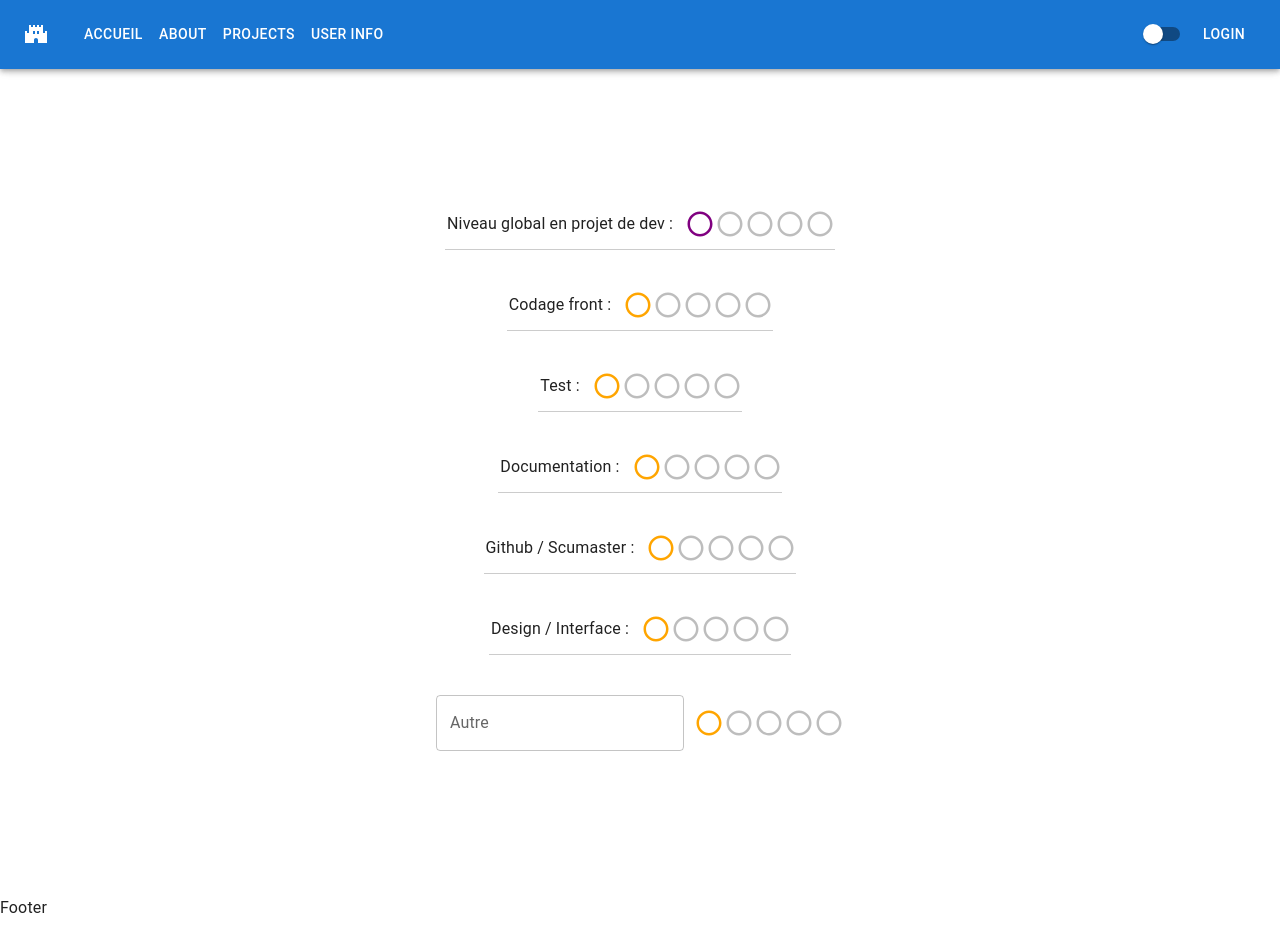
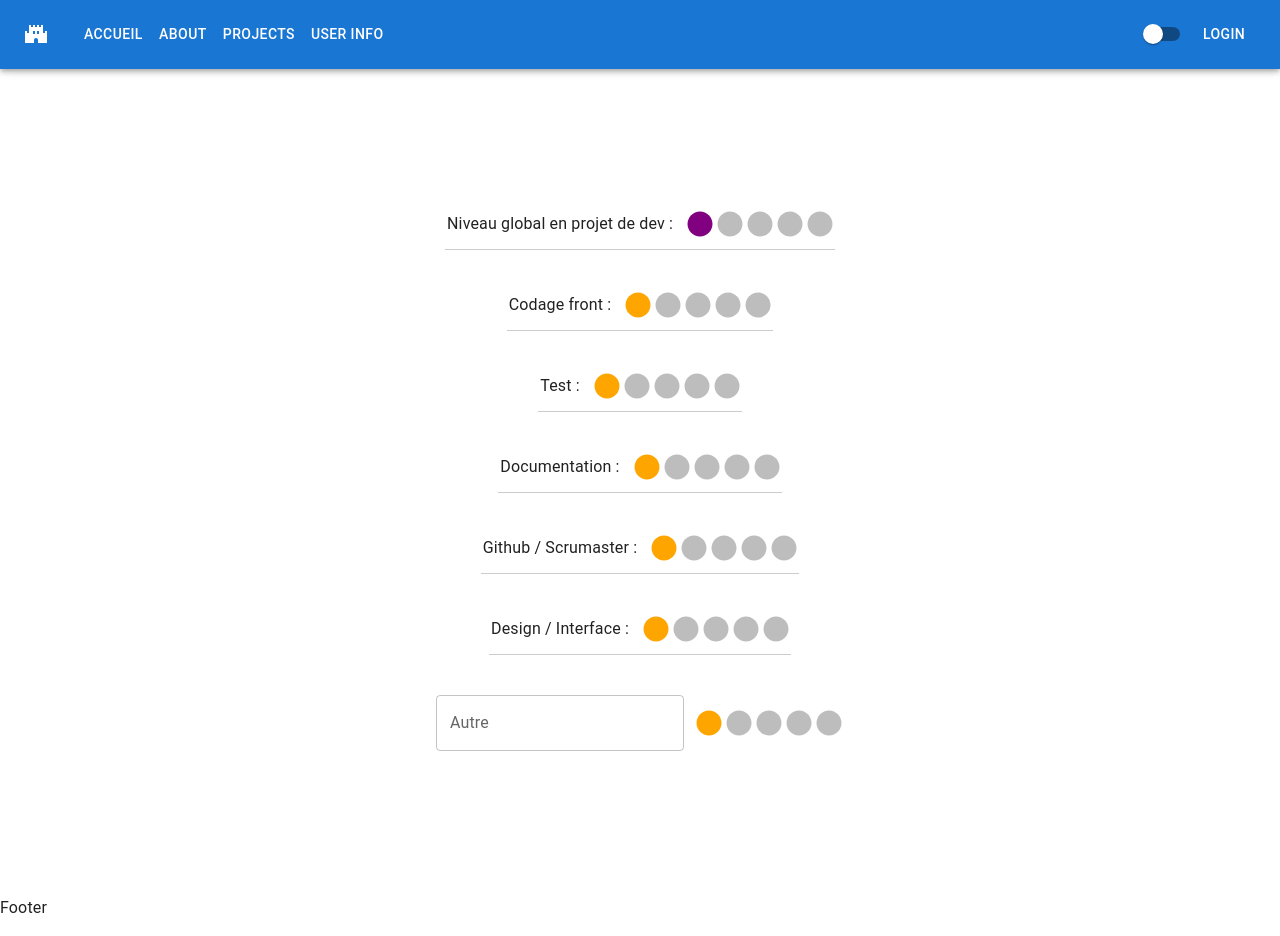
Before and after one commit to IUT-Blagnac/sae-5-1-01-phase4-cafe-noisette, a React (Create React App) app in the folder sae-front/: page /user_infos in a window 1280 px wide. Built offline with nearby package versions, Linux system fonts and the light colour scheme.

Commit message:
design change

```diff
--- a/sae-front/src/pages/UserInfos.tsx
+++ b/sae-front/src/pages/UserInfos.tsx
@@ -1,7 +1,7 @@
 import { Rating, TextField, Typography, Box } from '@mui/material';
 import { styled } from '@mui/material/styles';
 import React, { useState } from 'react';
-import RadioButtonUncheckedIcon from '@mui/icons-material/RadioButtonUnchecked';
+import Circle from '@mui/icons-material/Circle';
 
 const StyledRating = styled(Rating)({
   '& .MuiRating-iconFilled': {
@@ -15,23 +15,23 @@ const StyledRating = styled(Rating)({
 function UserInfos() {
   const initialSkills = [
     { label: 'Niveau global en projet de dev :', value: 1, color: 'purple' },
-    { label: 'Codage front :', value: 1 , color: 'orange'},
-    { label: 'Test :', value: 1 , color: 'orange'},
-    { label: 'Documentation :', value: 1 , color: 'orange'},
-    { label: 'Github / Scumaster :', value: 1, color: 'orange' },
-    { label: 'Design / Interface :', value: 1 , color: 'orange'},
+    { label: 'Codage front :', value: 1, color: 'orange' },
+    { label: 'Test :', value: 1, color: 'orange' },
+    { label: 'Documentation :', value: 1, color: 'orange' },
+    { label: 'Github / Scrumaster :', value: 1, color: 'orange' },
+    { label: 'Design / Interface :', value: 1, color: 'orange' },
   ];
 
   const [skills, setSkills] = useState(initialSkills);
   const [customSkill, setCustomSkill] = useState({ label: '', value: 1 });
 
-  const handleRatingChange = (index:any, newValue:any) => {
+  const handleRatingChange = (index: any, newValue: any) => {
     const updatedSkills = [...skills];
     updatedSkills[index].value = newValue ? newValue : 1;
     setSkills(updatedSkills);
   };
 
-  const handleCustomSkillRatingChange = (event:any, newValue:any) => {
+  const handleCustomSkillRatingChange = (event: any, newValue: any) => {
     setCustomSkill({
       label: event ? event.target.value : customSkill.label,
       value: newValue ? newValue : customSkill.value,
@@ -63,8 +63,8 @@ function UserInfos() {
             value={skill.value}
             onChange={(event, newValue) => handleRatingChange(index, newValue)}
             size="large"
-            icon={<RadioButtonUncheckedIcon fontSize="inherit" style={{ color: skill.color }} />}
-            emptyIcon={<RadioButtonUncheckedIcon fontSize="inherit" />}
+            icon={<Circle fontSize="inherit" style={{ color: skill.color }} />}
+            emptyIcon={<Circle fontSize="inherit" />}
           />
         </Box>
       ))}
@@ -80,8 +80,8 @@ function UserInfos() {
           value={customSkill.value}
           onChange={(event, newValue) => handleCustomSkillRatingChange(null, newValue)}
           size="large"
-          icon={<RadioButtonUncheckedIcon fontSize="inherit" style={{ color: 'orange' }} />}
-          emptyIcon={<RadioButtonUncheckedIcon fontSize="inherit" />}
+          icon={<Circle fontSize="inherit" style={{ color: 'orange' }} />}
+          emptyIcon={<Circle fontSize="inherit" />}
         />
       </Box>
     </Box>
```
